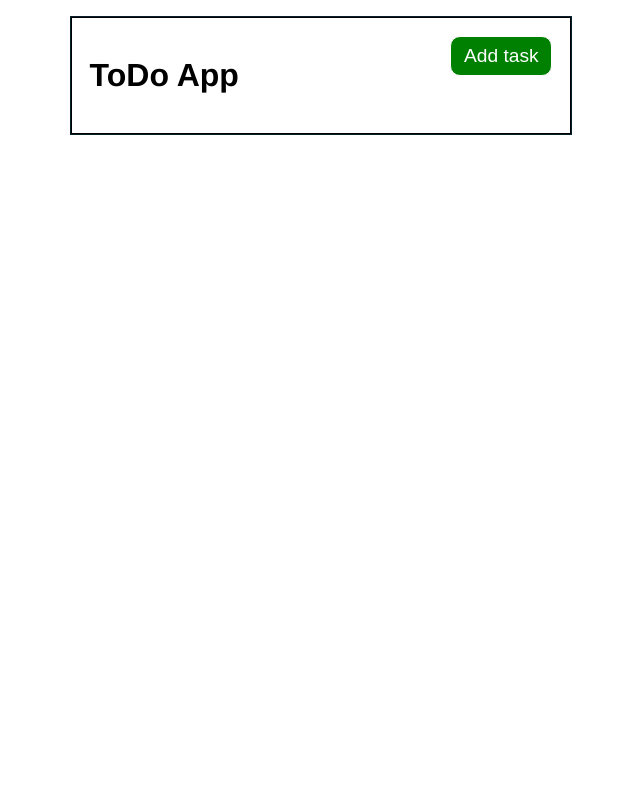
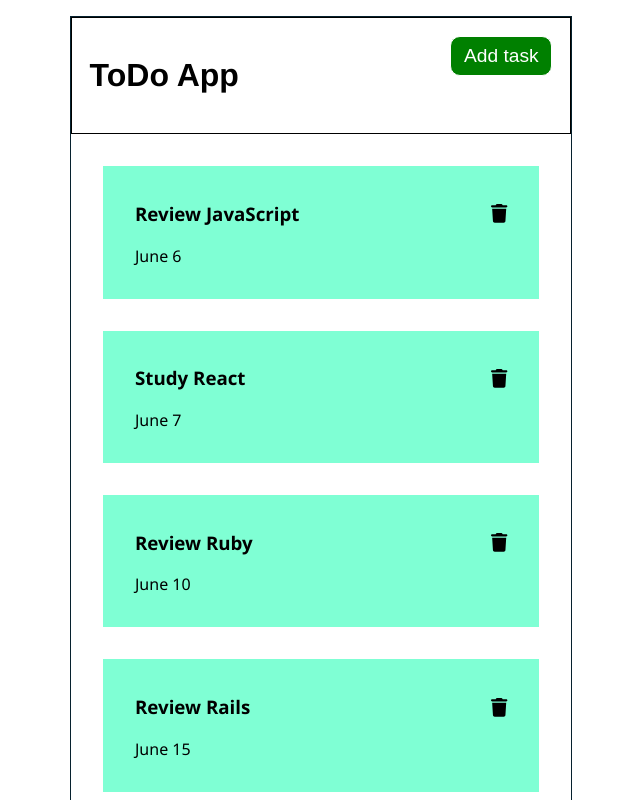
Before and after one commit to david-lafontant/todo-angular, an Angular app: page / in a window 1280 px wide. Shown: the top 800 px of the page, without its empty margins (319-959 px from the left). Built offline with nearby package versions, Linux system fonts and the light colour scheme.

Commit message:
Pass provider to constructor and use getTask to fill task array

```diff
--- a/src/app/components/tasks/tasks.component.ts
+++ b/src/app/components/tasks/tasks.component.ts
@@ -12,9 +12,10 @@ export class TasksComponent implements OnInit {
 
   task: Task[] = [];
 
-  constructor() { }
+  constructor(private taskService: TaskService) { }
 
   ngOnInit(): void {
+    this.task = this.taskService.getTask()
   }
 
 }
```
